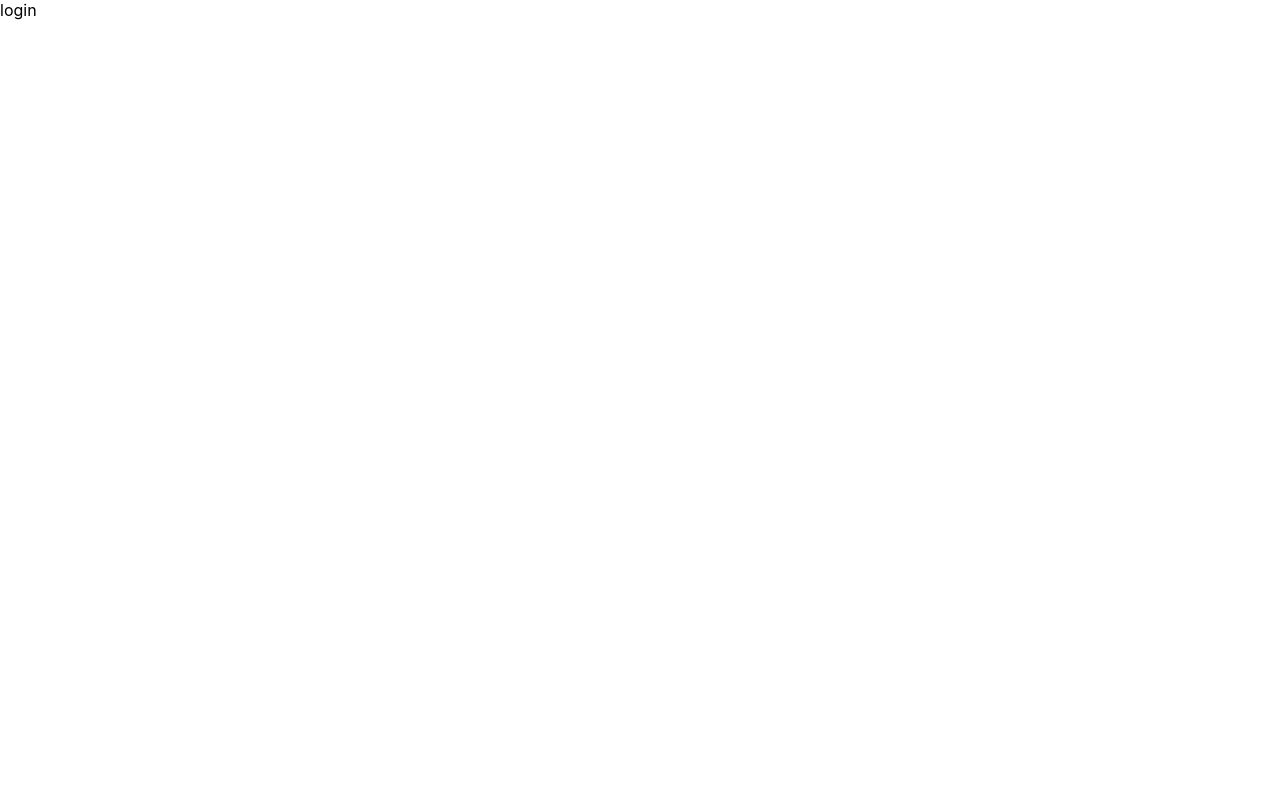
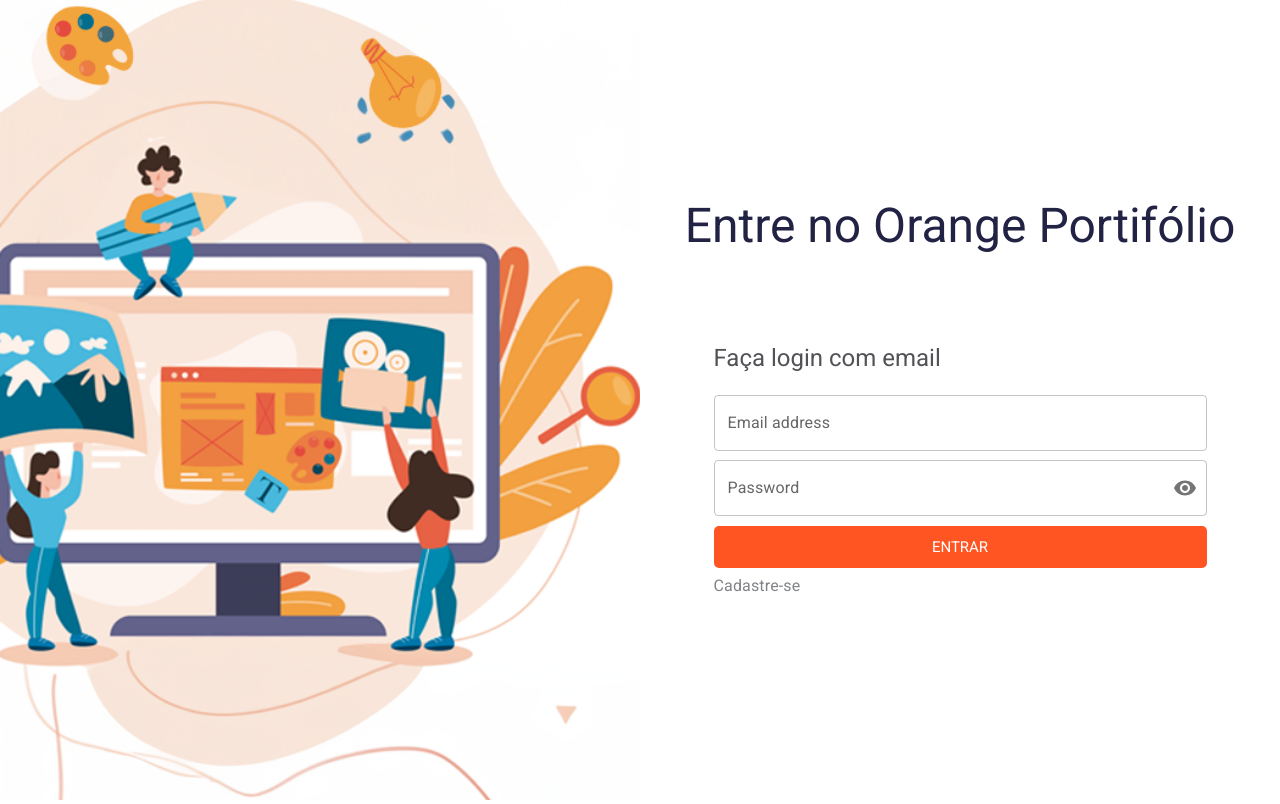
Before and after one commit to alguipires/MVP-Orange-squad13, a React (Create React App) app in the folder client/: page / in a window 1280 px wide. Built offline with nearby package versions, Linux system fonts and the light colour scheme.

Commit message:
feat: CSS files created, along with all the desktop styles for the login page.

```diff
--- a/client/src/App.js
+++ b/client/src/App.js
@@ -1,5 +1,5 @@
 import { BrowserRouter, Routes, Route } from "react-router-dom";
-import Login from "./pages/Login";
+import Login from "./pages/Login/Login";
 import './App.css';
 
 
--- /dev/null
+++ b/client/src/components/Button/Button.jsx
@@ -0,0 +1,57 @@
+import PropTypes from 'prop-types';
+import React, { Component } from 'react';
+
+class Button extends Component {
+  render() {
+    const {
+      value,
+      type,
+      onClick,
+      test,
+      disabled,
+      className,
+      id,
+      style,
+    } = this.props;
+    return (
+      <button
+        className={ className }
+        type={ type }
+        onClick={ onClick }
+        data-testid={ test }
+        disabled={ disabled }
+        id={ id }
+        style={ style }
+      >
+        {value}
+      </button>
+    );
+  }
+}
+
+Button.propTypes = {
+  className: PropTypes.string,
+  disabled: PropTypes.bool,
+  onClick: PropTypes.func,
+  test: PropTypes.string,
+  type: PropTypes.string,
+  value: PropTypes.string,
+  id: PropTypes.string || PropTypes.number,
+  style: PropTypes.shape({
+    position: PropTypes.string,
+    bottom: PropTypes.string,
+  }),
+}.isRequired;
+
+Button.defaultProps = {
+  type: 'button',
+  value: '',
+  test: '',
+  className: '',
+  disabled: false,
+  onClick: () => {},
+  id: '',
+  style: {} || '',
+};
+
+export default Button;
--- /dev/null
+++ b/client/src/components/Form/Form.jsx
@@ -0,0 +1,66 @@
+import React, { useState } from 'react';
+import TextField from '@mui/material/TextField';
+import { FormControl,
+        IconButton,
+        InputAdornment,
+        InputLabel,
+        OutlinedInput } from '@mui/material';
+import Visibility from '@mui/icons-material/Visibility';
+import VisibilityOff from '@mui/icons-material/VisibilityOff';
+import './form.css';
+import Button from '../Button/Button';
+
+function Form() {
+  const [showPassword, setShowPassword] = useState(false);
+
+  const handleClickShowPassword = () => setShowPassword((show) => !show);
+
+  const handleMouseDownPassword = (event) => {
+    event.preventDefault();
+  };
+  return (
+    <form  className='form_login'>
+
+    <TextField
+      id="outlined-basic"
+      label="Email address"
+      variant="outlined"
+      className='input_email'
+    />
+    <FormControl style={ { marginTop: 25 } }>
+
+          <InputLabel htmlFor="outlined-adornment-password">Password</InputLabel>
+          <OutlinedInput
+            id="outlined-adornment-password"
+            type={showPassword ? 'text' : 'password'}
+            style={ { width: 493 } }
+            endAdornment={
+              <InputAdornment position="end">
+                <IconButton
+                  aria-label="toggle password visibility"
+                  onClick={handleClickShowPassword}
+                  onMouseDown={handleMouseDownPassword}
+                  edge="end"
+                >
+                  {showPassword ? <VisibilityOff /> : <Visibility />}
+                </IconButton>
+              </InputAdornment>
+            }
+            label="Password"
+          />
+
+          <Button
+            className='button_login'
+            value='entrar'
+          />
+
+          <Button
+            className='button_register'
+            value='Cadastre-se'
+          />
+        </FormControl>
+  </form>
+  )
+}
+
+export default Form;
--- /dev/null
+++ b/client/src/components/Form/form.css
@@ -0,0 +1,53 @@
+* {
+  margin: 0;
+  padding: 0;
+  box-sizing: border-box;
+}
+
+.form_login {
+  display: flex;
+  flex-direction: column;
+  justify-content: center;
+  align-items: center;
+}
+
+.input_email {
+  width: 493px;
+  height: 40px;
+  border-radius: 5px;
+  border: 1px solid #ccc;
+  margin-bottom: 100px;
+  padding-left: 10px;
+}
+
+.button_login {
+  color: white;
+  width: 493px;
+  height: 42px;
+  border: none;
+  border-radius: 5px;
+  cursor: pointer;
+  margin-top: 10px;
+  font-family: 'Roboto', sans-serif;
+  font-size: 15px;
+  background-color: #F52;
+  padding: 8px 22px;
+  justify-content: center;
+  align-items: center;
+  text-transform: uppercase;
+}
+
+.button_register {
+  font-family: 'Roboto', sans-serif;
+  font-size: 16px;
+  font-style: normal;
+  font-weight: 400;
+  line-height: 16px;
+  letter-spacing: 0.15px;
+  border: none;
+  color: #818388;
+  background-color: transparent;
+  margin-top: 10px;
+  text-align: left;
+  cursor: pointer;
+}
--- a/client/src/pages/Login.jsx
+++ /dev/null
@@ -1,9 +0,0 @@
-import React from 'react'
-
-const login = () => {
-  return (
-    <div>login</div>
-  )
-}
-
-export default login
--- /dev/null
+++ b/client/src/pages/Login/Login.jsx
@@ -0,0 +1,34 @@
+import React from 'react';
+import Form from '../../components/Form/Form';
+import imageLogin from '../../assets/images/img_login.png';
+import './login.css';
+
+const login = () => {
+  return (
+    <section className='container_img_form' >
+
+      <div className='container_img'>
+        <img src={ imageLogin } alt="Imagem do login" />
+      </div>
+
+      <section className='container_login_form'>
+
+        <h1>Entre no Orange Portifólio</h1>
+
+
+        <div className='container_form'>
+
+          <p>Faça login com email</p>
+
+        <Form />
+        </div>
+
+      </section>
+
+
+
+    </section>
+  )
+}
+
+export default login;
--- /dev/null
+++ b/client/src/pages/Login/login.css
@@ -0,0 +1,53 @@
+* {
+  margin: 0;
+  padding: 0;
+  box-sizing: border-box;
+}
+
+.container_img_form {
+  display: flex;
+  justify-content: space-between;
+  align-items: center;
+  height: 100vh;
+  width: 100%;
+}
+
+.container_img {
+  width: 50%;
+  height: 100%;
+}
+
+.container_img img {
+  width: 100%;
+  height: 100%;
+  object-fit: cover;
+}
+
+.container_login_form {
+  width: 50%;
+  height: 100%;
+  display: flex;
+  flex-direction: column;
+  justify-content: center;
+  align-items: center;
+}
+
+.container_login_form h1 {
+  font-family: 'Roboto', sans-serif;
+  font-size: 48px;
+  font-style: normal;
+  font-weight: 400;
+  line-height: 40px;
+  color: #224;
+  margin-bottom: 100px;
+}
+
+.container_login_form p {
+  font-family: 'Roboto', sans-serif;
+  font-size: 24px;
+  font-style: normal;
+  font-weight: 400;
+  line-height: 24px;
+  color: #515255;
+  margin-bottom: 25px;
+}
```
Also changed, not shown: client/src/assets/images/img_login.png (added).
